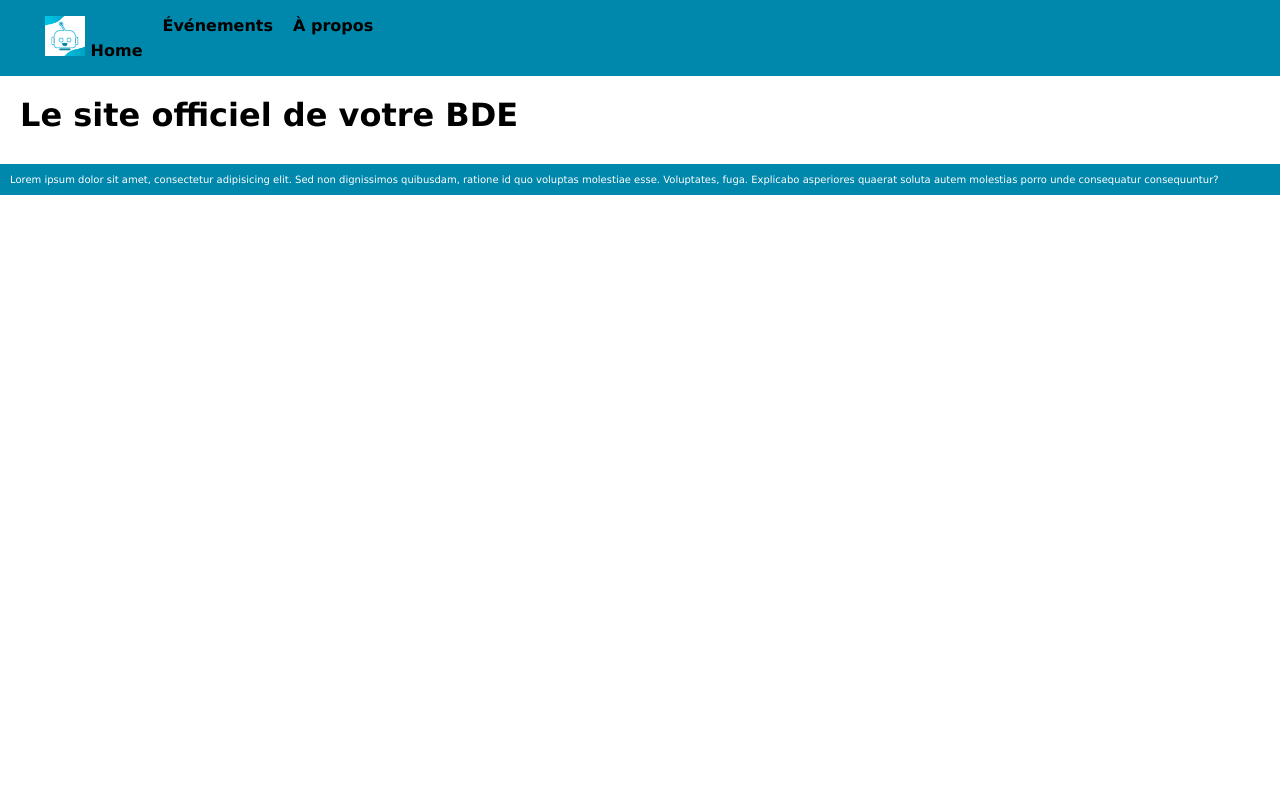
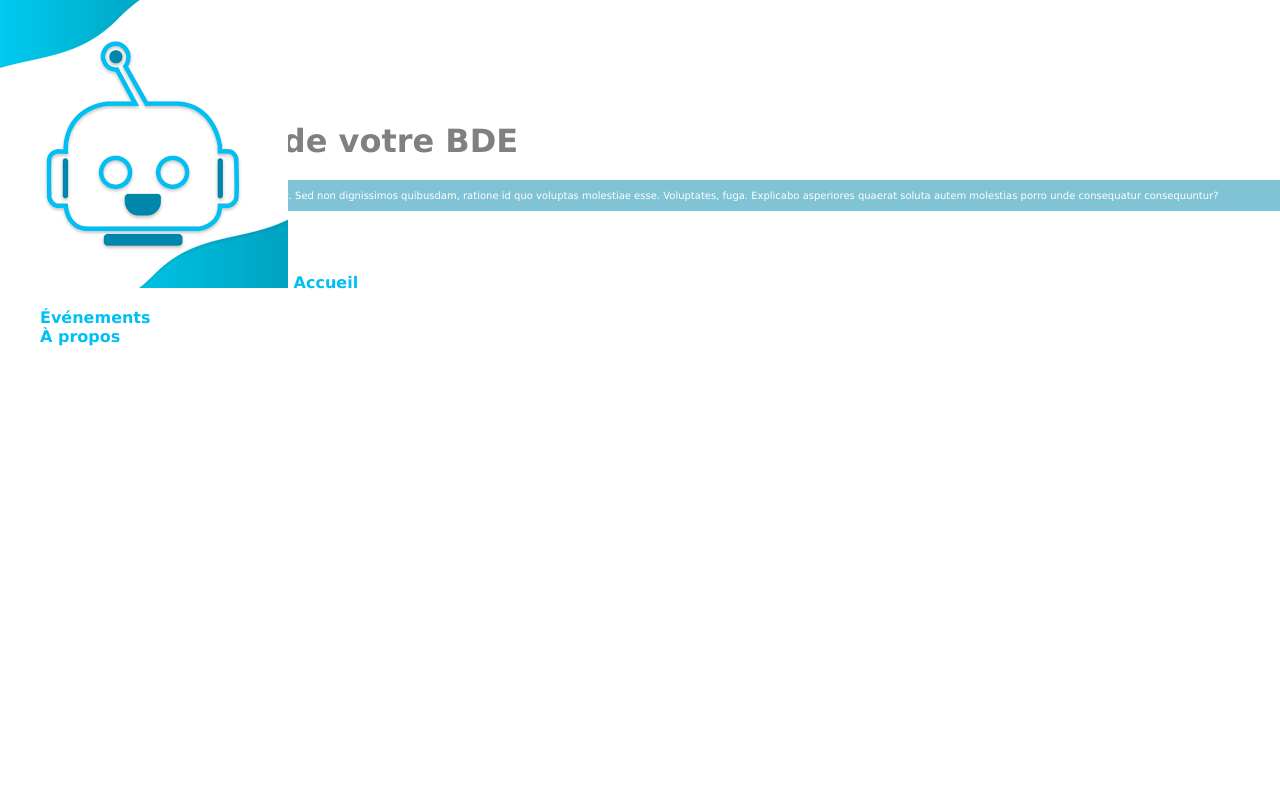
Before and after one commit to gameking773/binharry_website, a PHP site: page / in a window 1280 px wide. Run offline with PHP 8.4, Linux system fonts and the light colour scheme.

Commit message:
Feat: Changement du CSS (Incomplet)

```diff
--- a/public/style/style.css
+++ b/public/style/style.css
@@ -5,12 +5,6 @@ html, body {
     font-family:'Lucida Sans', 'Lucida Sans Regular', 'Lucida Grande', 'Lucida Sans Unicode', Geneva, Verdana, sans-serif;
     padding: 0;
     margin: 0;
-}
-
-body {
-    display : flex;
-    flex-direction: column;
-    font-size: medium
 }
 
 .team-list{
@@ -22,42 +16,42 @@ body {
     gap:10px;
 }
 
+/** Css relatif à la barre de menu **/
+header{
+    position:fixed;
+    width:100%;
+    background-color: rgba(255,255,255, 0.5);
+}
 
-
-/** Css relatif à la barre de menu **/
-
-header{
-    background-color: #0087ac;
-    display: flex;
-    flex-direction: row;
-    align-items: center;
+.content{
+    padding-top:8%;
 }
 
 li{
     list-style: none;
-    margin-right: 20px;
-}
-
-ul{
-    display: flex;
-    flex-direction: row;
 }
 
 a{
     text-decoration: none;
-    color : black;
     font-weight:bold;
-}
-
-.logo{
-    width: 40px;
-    height: 40px;
-    margin-left :5px;
+    color:#00BFF3;
 }
 
 .note, form, .content-events, h1, h2{
     margin: 20px;
     padding: 0;
+}
+
+/** Footer **/
+footer {
+    display: flex;
+    background-color: #0087ac;
+    color: white;
+    text-align: center;
+    padding: 10px;
+    bottom: 0;
+    margin-top: 10px;
+    font-size: x-small;
 }
 
 /** Partie du css relatif au système de cartes **/
@@ -138,15 +132,3 @@ form{
     color: grey;
     margin-top: 10px;
 }
-
-/** Footer **/
-footer {
-    display: flex;
-    background-color: #0087ac;
-    color: white;
-    text-align: center;
-    padding: 10px;
-    bottom: 0;
-    margin-top: 10px;
-    font-size: x-small;
-}
--- a/src/Html/WebPage.php
+++ b/src/Html/WebPage.php
@@ -22,15 +22,22 @@ class WebPage
         $this->body = "";
         $this->appendCssUrl("style/style.css");
         $this->appendContent("
+
 <header>
-    <ul>
-        <li><a href='index.php'>
-            <img src='img/logo_binharry.png' alt='Logo du BDE' class='logo'>
-            Home
-        </a></li>
-        <li><a href='events.php'>Événements</a></li>
-        <li><a href='about.php'>À propos</a></li>
-    </ul>
+    <div class='wrapper'>
+        <div class='header__logo'>
+            <a href='index.php'>
+                <img src='img/logo_binharry.png' alt='Logo du BDE' class='logo'>
+                Accueil
+            </a>
+        </div>
+        <div class='header__items'>
+            <ul>
+                <li><a href='events.php'>Événements</a></li>
+                <li><a href='about.php'>À propos</a></li>
+            </ul>
+        </div>
+    </div>
 </header>
         ");
     }
```
